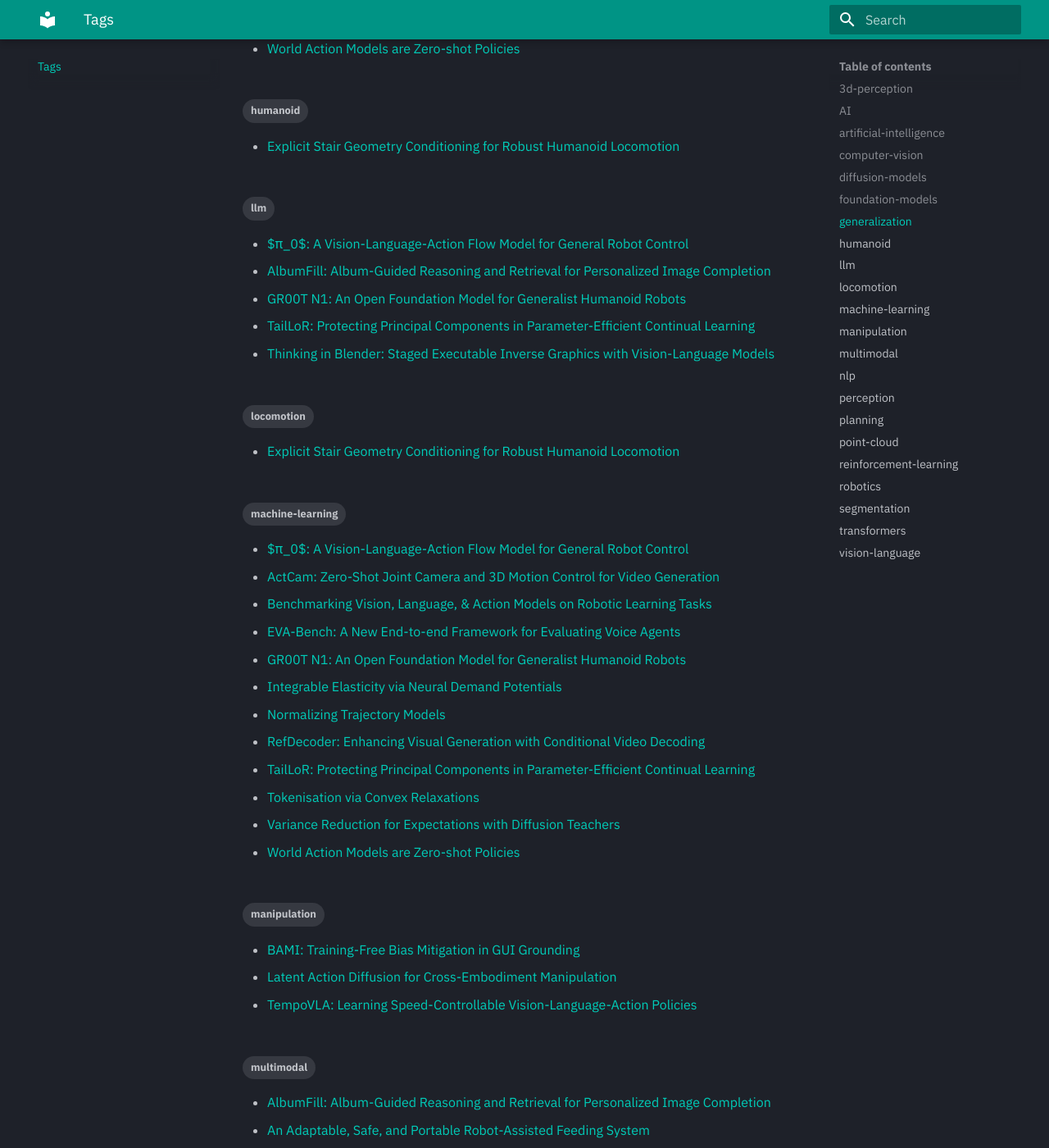
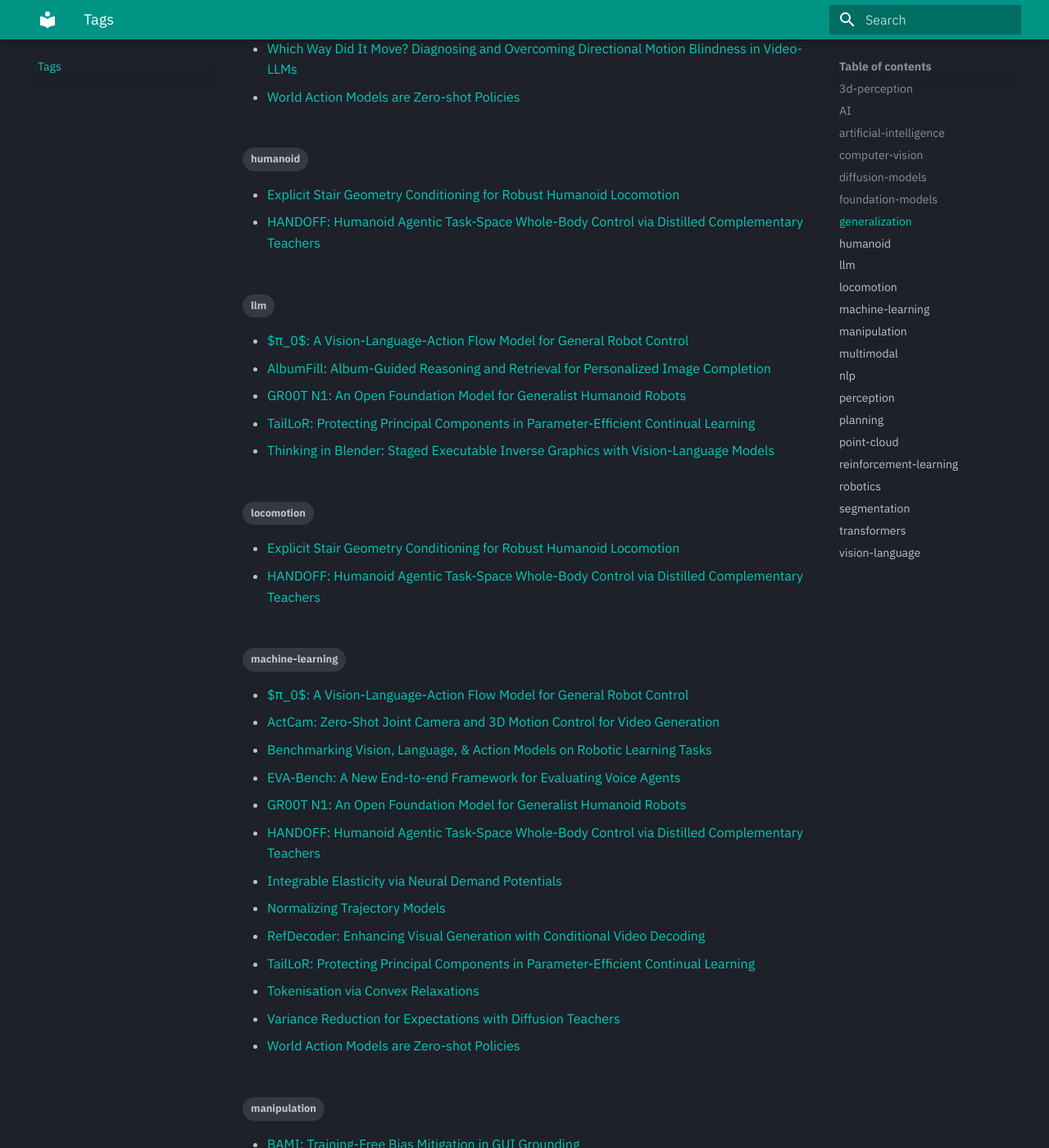
Before and after one commit to davidlai0522/JarvisForResearchers, an MkDocs documentation site: the page built from docs/tags.md, in a window 1280 px wide and 1400 px high, scrolled down 2555 px. Shown: the whole window at 82% size. Built offline with MkDocs 1.6.1 and Material for MkDocs 9.7.7, drawn with Linux system fonts in a browser that asks for light colours; some of the changed lines change nothing that is shown; some of the changed text lies outside the part shown.

Commit message:
feat: new post — HANDOFF: Humanoid Agentic Task-Space Whole-Body Control via

````diff
--- /dev/null
+++ b/docs/posts/2026-06-08-handoff-humanoid-agentic-task-space-whole-body-control-via-d.md
@@ -0,0 +1,91 @@
+---
+title: "HANDOFF: Humanoid Agentic Task-Space Whole-Body Control via Distilled Complementary Teachers"
+date: 2026-06-08
+authors:
+  - JarvisForResearchers Bot
+tags:
+  - robotics
+  - artificial-intelligence
+  - machine-learning
+  - locomotion
+  - humanoid
+categories:
+  - Robotics
+description: >
+  HANDOFF is a task-space whole-body humanoid controller distilled from three complementary specialists—motion tracking, locomotion, and fall-recovery—to accept a compact, explicit 10-D planner-facing command.
+---
+
+> *Generated by JarvisForResearchers Bot on 2026-06-08*
+
+!!! tip "Why we featured this paper"
+    Brand new preprint (2026) — accepted
+
+## TL;DR
+HANDOFF introduces a unified, task-space whole-body humanoid controller that accepts a compact 10-D command. It achieves this by distilling knowledge from three specialized teachers—motion tracking, locomotion, and fall-recovery—using a context-conditioned Mixture-of-Experts architecture. This design allows high-level, semantic planners (like VLM-driven agents) to control complex dynamics without needing to synthesize dense kinematic references.
+
+## The Problem
+Current state-of-the-art whole-body controllers often necessitate dense kinematic or spatial references as input. This requirement imposes a significant bottleneck on high-level task planners, forcing them to operate as mere data-replay engines tied to specific, pre-recorded demonstrations. The existing architectural paradigms present specific limitations: motion-tracking expressiveness typically demands controller-specific, dense interfaces; split-architecture controllers offer compact locomotion commands but require explicit per-joint arm references; and latent-action interfaces sacrifice the modularity required for robust planner design.
+
+## Key Contributions
+We introduce HANDOFF, a novel single humanoid whole-body controller designed to accept a compact, explicit 10-D planner-facing command. Our primary technical contribution is the distillation process, where we fuse the knowledge of three complementary specialists—a motion tracking teacher, a locomotion teacher, and a fall-recovery teacher—via multi-teacher KL distillation governed by a context-conditioned gating scheme. Furthermore, we demonstrate the hardware feasibility of this approach by successfully integrating it with a VLM-driven agentic planner without requiring any task-specific data or fine-tuning of the controller itself.
+
+## How It Works
+
+![Please provide the figure you would like me to analyze. I will then follow your instructions precisely.](../assets/figures/2606.06493/fig_p1_c1.jpg)
+*Figure 1: HANDOFF is a whole-body controller distilled from multiple teachers that accepts a
+compact, explicit 10-D planner-facing command. We demonstrate its effectiveness using a VLM-
+powered agentic planner that does not need extensive demonstration collection or model fine-tuning.*
+
+HANDOFF operates as a Mixture-of-Experts (MoE) student policy. This student policy ingests the 10-D command $\mathbf{c}_t = [v_x, v_y, \omega_z, z, pP_L, pP_R]$ alongside an 11-frame proprioception history. The policy outputs 29-DoF actions, which are decomposed into a body slice action $\mathbf{a}_B$ and an arm slice action $\mathbf{a}_A$.
+
+The supervision signal is managed by the Context Signal $\mathbf{x}_t = (\|\mathbf{cvel}_t\|, recover_t)$. This signal dictates the blending of supervisory signals: a continuous gate $\alpha$ modulates the supervision between the Whole-Body Motion-Tracking Teacher and the Locomotion Teacher for the body slice $\mathbf{a}_B$, while a binary mask routes the supervision to the Fall-Recovery Teacher.
+
+### Whole-Body Motion-Tracking Teacher
+This specialist is a 29-DoF policy trained using asymmetric actor-critic PPO. Its training data consists of retargeted human motion clips, and its stability is enforced by correcting the policy output using a closed-form Control Barrier Function (CBF) projection applied to the static Center of Pressure (CoP) margin.
+
+### Locomotion Teacher
+This teacher is a 15-DoF policy focused exclusively on the body slice (legs and waist). It was trained specifically on flat terrain data, with a design constraint ensuring robustness against CoM shifts induced by arm movements.
+
+### Fall-Recovery Teacher
+This 29-DoF teacher was trained on a curated dataset comprising both standard locomotion sequences and paired fall-and-recovery trajectories. The training utilized an Adversarial Motion Prior (AMP) to enhance the robustness of the recovery maneuvers.
+
+### Student Policy (Mixture-of-Experts)
+The core of HANDOFF is the MoE head. This head maps the input state ($\mathbf{c}_t$ and proprioception history) to the final 29-DoF action. It employs one expert corresponding to each of the three teachers. The context signal $\mathbf{x}_t$ dynamically weights the contribution of these experts during the distillation phase, allowing the student to synthesize a coherent action from the specialized knowledge bases.
+
+### Context Signal $\mathbf{x}_t$
+The regime signal $\mathbf{x}_t$ is defined as the tuple $(|\mathbf{cvel}_t|, recover_t)$. This signal acts as the runtime switch: the continuous gate $\alpha$ uses this signal to interpolate between the motion-tracking and locomotion supervision for $\mathbf{a}_B$, while the binary mask determines if the fall-recovery teacher's supervision is active.
+
+### Agentic Planner
+This component is external to the controller but critical for demonstration. It is a modular stack comprising a regex parser, an LLM fallback mechanism, a Vision-Language Model (VLM), a waypoint tracker, and a skill selector. Its sole function is to interpret high-level goals and emit the required, compact 10-D command $\mathbf{c}_t$ to HANDOFF.
+
+## Results
+The performance metrics against the FALCON baseline demonstrate competitive performance across key dynamic tasks:
+
+| Metric | Value | Baseline | Source |
+| :--- | :--- | :--- | :--- |
+| $|\Delta v_x|$ | 0.06 | FALCON [17] | Table 2(b) |
+| $|\Delta v_y|$ | 0.18 | FALCON [17] | Table 2(b) |
+| $|\Delta \omega_z|$ | 0.06 | FALCON [17] | Table 2(b) |
+| Robust WS ($\text{m}^3$) | 0.31 | FALCON [17] | Table 2(b) |
+
+## Why This Matters
+The introduction of HANDOFF shifts the interface paradigm from demanding dense kinematic trajectories to accepting a compact, explicit 10-D command. This abstraction is crucial because it decouples the high-level reasoning capabilities of modern AI planners (such as those based on VLMs) from the low-level, high-dimensional control requirements of the physical robot. By distilling specialized skills into a generalist controller, we create a robust system where the planner can focus on *what* to do, and the controller handles *how* to do it across diverse dynamic regimes.
+
+## Limitations & Open Questions
+One observed limitation is that the Locomotion Teacher's behavior is inherently anchored to the specific motion data it was trained on, which limits its reliability when tasked as a pure velocity tracker in isolation. Furthermore, the Adversarial Motion Prior (AMP) teacher, while crucial for fall recovery, was not modified or fine-tuned during the distillation process, suggesting its training regime remains fixed and potentially suboptimal for novel recovery scenarios. Future work should investigate methods for dynamically updating or fine-tuning the teacher models during the distillation process.
+
+---
+
+## Citation
+
+**Paper:** [2606.06493](https://arxiv.org/abs/2606.06493)
+
+```bibtex
+@article{260606493,
+  title   = {HANDOFF: Humanoid Agentic Task-Space Whole-Body Control via Distilled Complementary Teachers},
+  author  = {Lizhi Yang and Junheng Li and Nehar Poddar and Yiling Hou and Gio Huh and Robert Griffin et al.},
+  journal = {arXiv preprint arXiv:2606.06493},
+  year    = {2026},
+  url     = {https://arxiv.org/abs/2606.06493}
+}
+```
--- a/docs/posts/index.md
+++ b/docs/posts/index.md
@@ -3,6 +3,12 @@
 AI-generated summaries of top robotics and ML papers, powered by Gemma 4 running locally.
 
 ---
+
+## [HANDOFF: Humanoid Agentic Task-Space Whole-Body Control via Distilled Complementary Teachers](2026-06-08-handoff-humanoid-agentic-task-space-whole-body-control-via-d/)
+
+*2026-06-08*
+
+HANDOFF is a task-space whole-body humanoid controller distilled from three complementary specialists—motion tracking, locomotion, and fall-recovery—to accept a compact, explicit 10-D planner-facing command.
 
 ## [TempoVLA: Learning Speed-Controllable Vision-Language-Action Policies](2026-06-07-tempovla-learning-speed-controllable-vision-language-action-/)
 
--- a/mkdocs.yml
+++ b/mkdocs.yml
@@ -6,6 +6,7 @@
   - Home: index.md
   - Research Digest:
     - Overview: posts/index.md
+    - "HANDOFF: Humanoid Agentic Task-Space Whole-Body Control via Distilled Complementary Teachers": posts/2026-06-08-handoff-humanoid-agentic-task-space-whole-body-control-via-d.md
     - "TempoVLA: Learning Speed-Controllable Vision-Language-Action Policies": posts/2026-06-07-tempovla-learning-speed-controllable-vision-language-action-.md
     - "TailLoR: Protecting Principal Components in Parameter-Efficient Continual Learning": posts/2026-06-06-taillor-protecting-principal-components-in-parameter-efficie.md
     - "Exploring Easy Boosts for Lidar Semantic Scene Completion": posts/2026-06-04-exploring-easy-boosts-for-lidar-semantic-scene-completion.md
````
Also changed, not shown: docs/assets/figures/2606.06493/fig_p1_c1.jpg (added).
